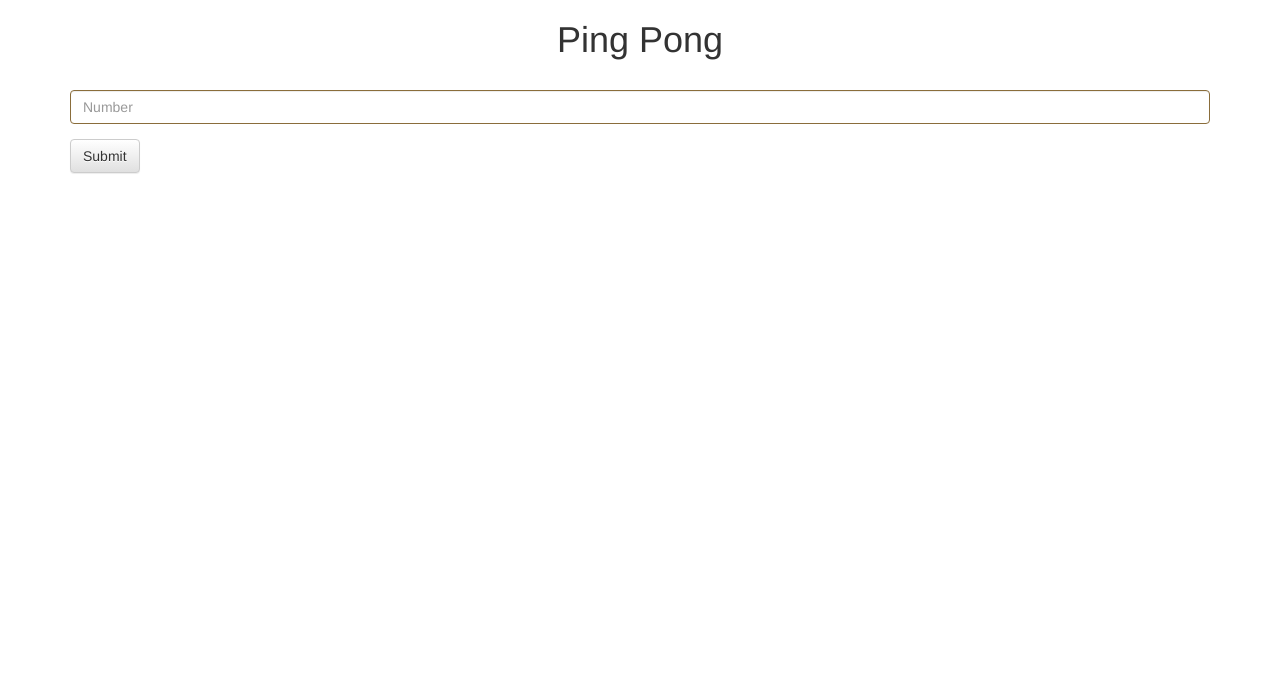
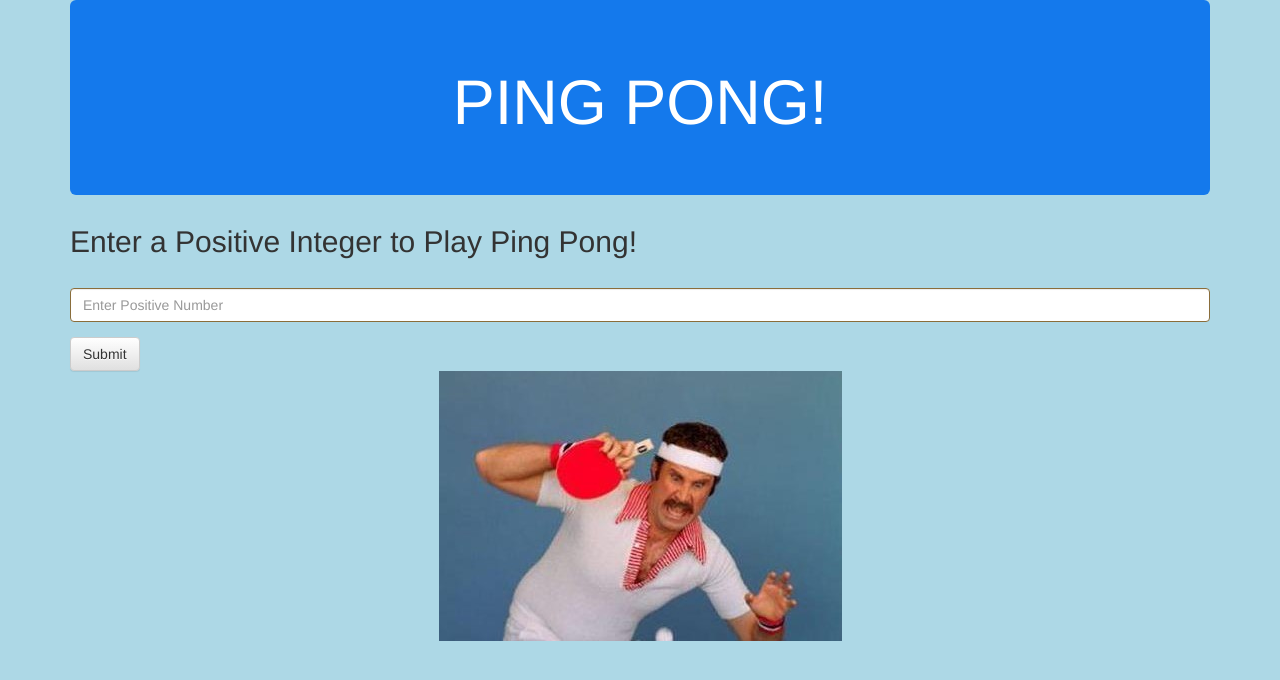
Before and after one commit to WRCarlile/pingpong, a plain HTML site: page index.html in a window 1280 px wide. Drawn offline with Linux system fonts and the light colour scheme.

Commit message:
add styling and clean up code

```diff
--- a/css/styles.css
+++ b/css/styles.css
@@ -0,0 +1,9 @@
+.jumbotron {
+  background: #1479ec;
+}
+.jumbotron h1{
+  color: white;
+}
+body{
+	background: lightblue;
+}
--- a/index.html
+++ b/index.html
@@ -10,19 +10,23 @@
  </head>
  <body>
    <div class="container">
-    <div class"jumbotron">
-         <h1 class="text-center">Ping Pong</h1>
+    <div class="jumbotron">
+         <h1 class="text-center">PING PONG!</h1>
+
     </div>
          <form>
+           <h2>Enter a Positive Integer to Play Ping Pong!</h2>
           <div class="form-group has-warning">
             <label class="control-label" for="inputWarning1"></label>
-            <input type="text" class="form-control" id="userInput" placeholder="Number">
+            <input type="text" class="form-control" id="userInput" placeholder="Enter Positive Number">
           </div>
           <button type="submit" class="btn btn-default">Submit</button>
          </form>
      <div>
-       <ul id="results">
-       </ul>
+       <p><img src="img/wil.jpeg" alt="Picture of Will Ferrel playing ping pong" class="img-responsive center-block"></p>
+       <p id="results" class="text-center">
+
+       </p>
      </div>
  </body>
 </html>
--- a/js/scripts.js
+++ b/js/scripts.js
@@ -3,13 +3,14 @@
 var pingPong = function(enter) {
 	for (index = enter; index >= 0; index -= 1) {
 		if ((index % 3 === 0) && (index % 5 === 0))  {
-			$("#results").append("<li>" + "PINGPONG!" + "</li>");
+			$("#results").append("<p>" + "PING PONG!" + "</p>");
 	  } else if (index % 3 === 0){
-	  	$("#results").append("<li>" + "PING" + "</li>");
+	  	$("#results").append("<p>" + "PING" + "</p>");
 		} else if (index % 5 === 0){
-				$("#results").append("<li>" + "PONG" + "</li>");
+				$("#results").append("<p>" + "PONG" + "</p>");
 		} else {
-			$("#results").append("<li>" + index + "</li>");
+			$("#results").append("<p>" + index + "</p>");
+
 	  }
 	}
 };
```
Also changed, not shown: img/wil.jpeg (added), 2 other files.
